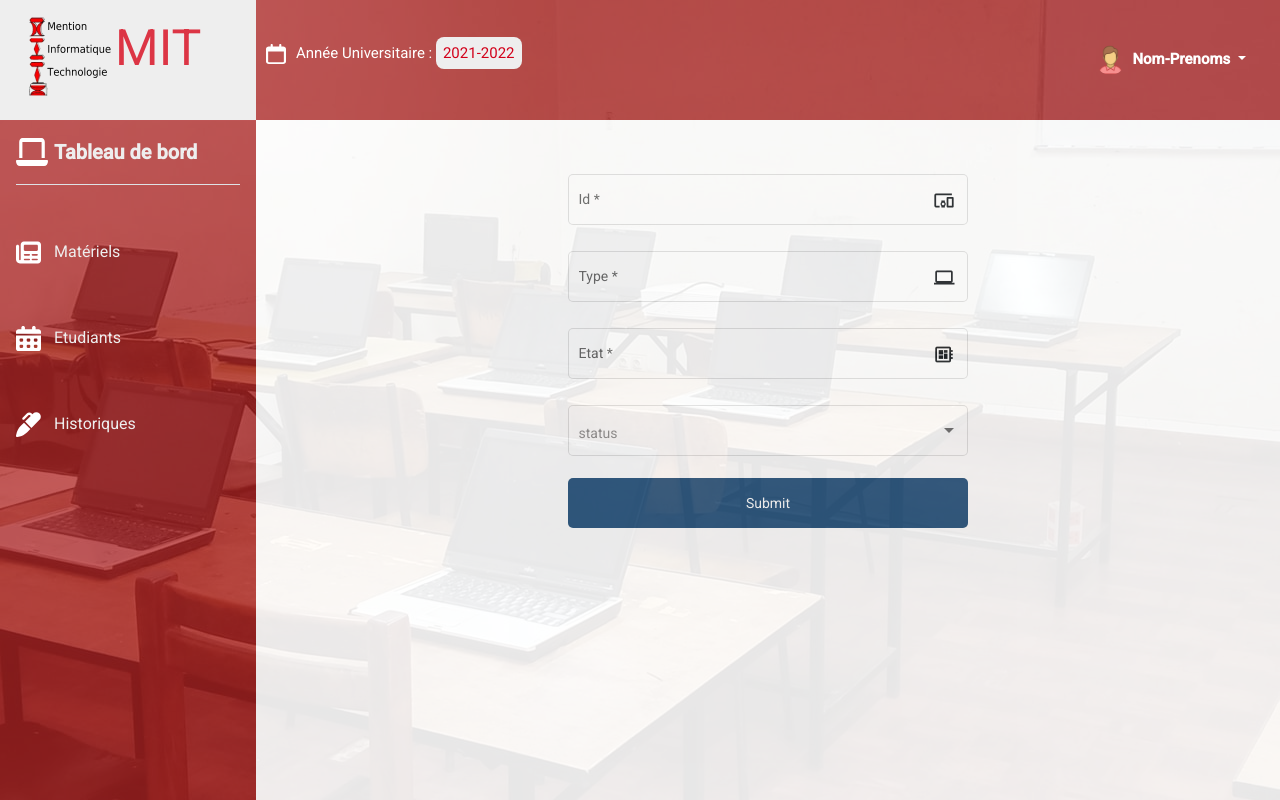
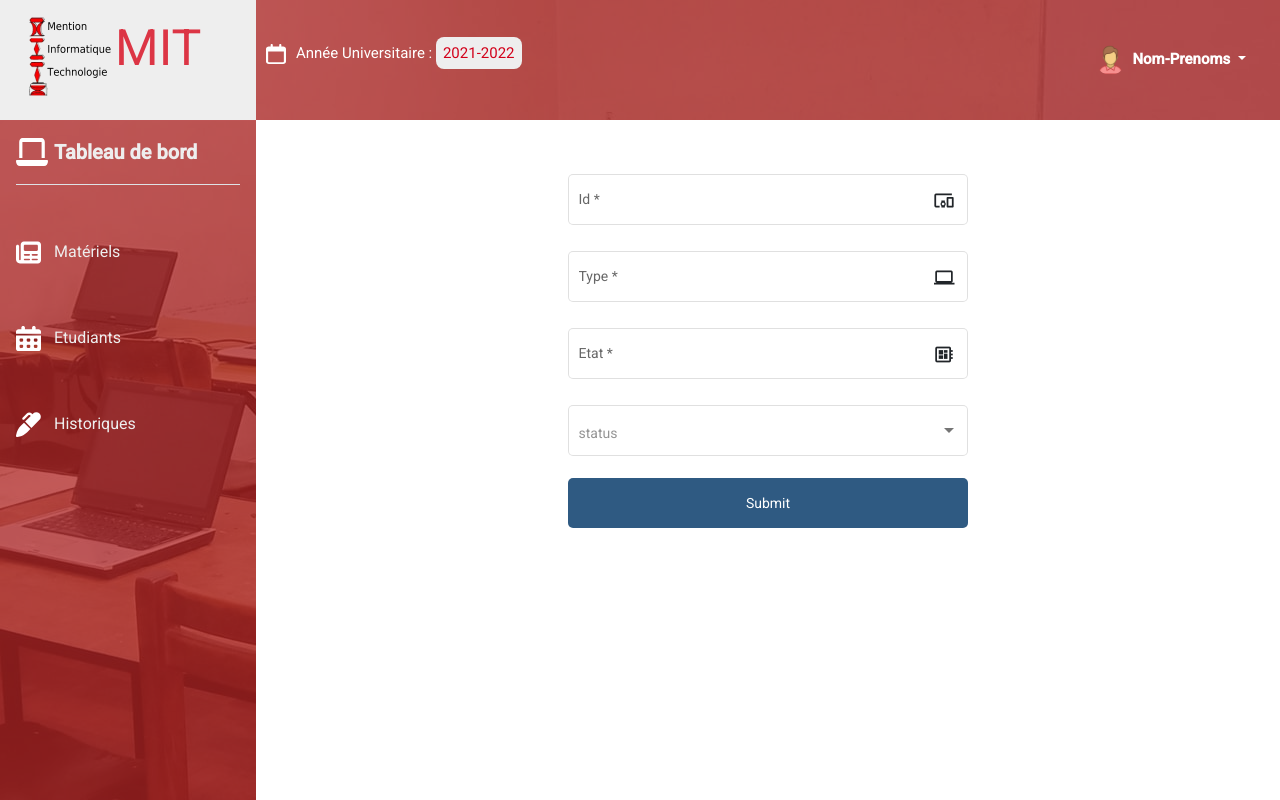
Before and after one commit to Nirisoatendry/Gestion-des-mat-riels, an Angular app: page /pages/materiels/ajouter in a window 1280 px wide. Built offline with nearby package versions, Linux system fonts and the light colour scheme.

Commit message:
Mickael kosa e

```diff
--- a/src/app/features/materiels/ajouter/ajouter.component.html
+++ b/src/app/features/materiels/ajouter/ajouter.component.html
@@ -1,4 +1,4 @@
-<div class="container">
+<div class="container-fluid p-0">
   <div class="container1">
     <div class="formulaireAjout">
       <form [formGroup]="ajoutForm" (ngSubmit)="SendData()">
```
